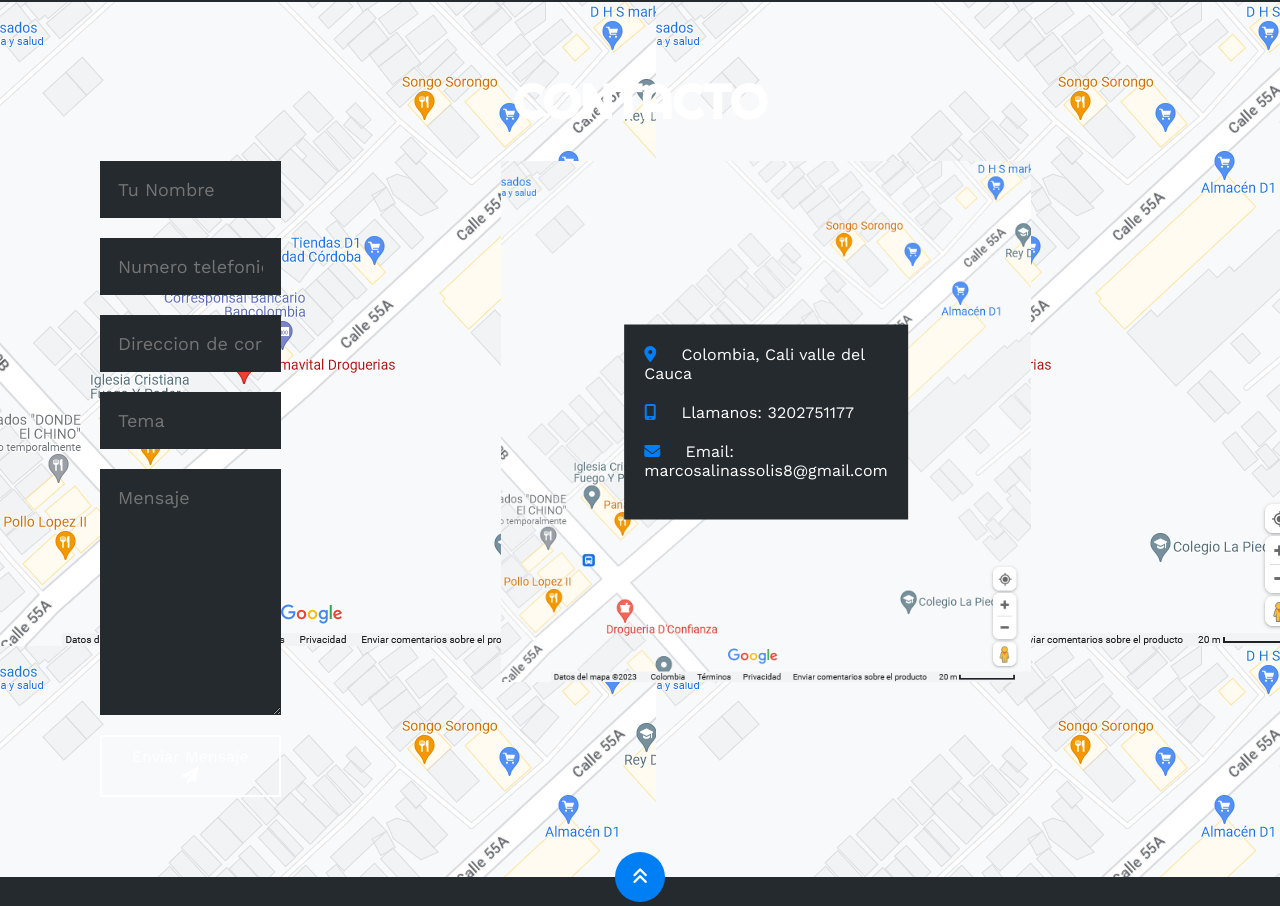
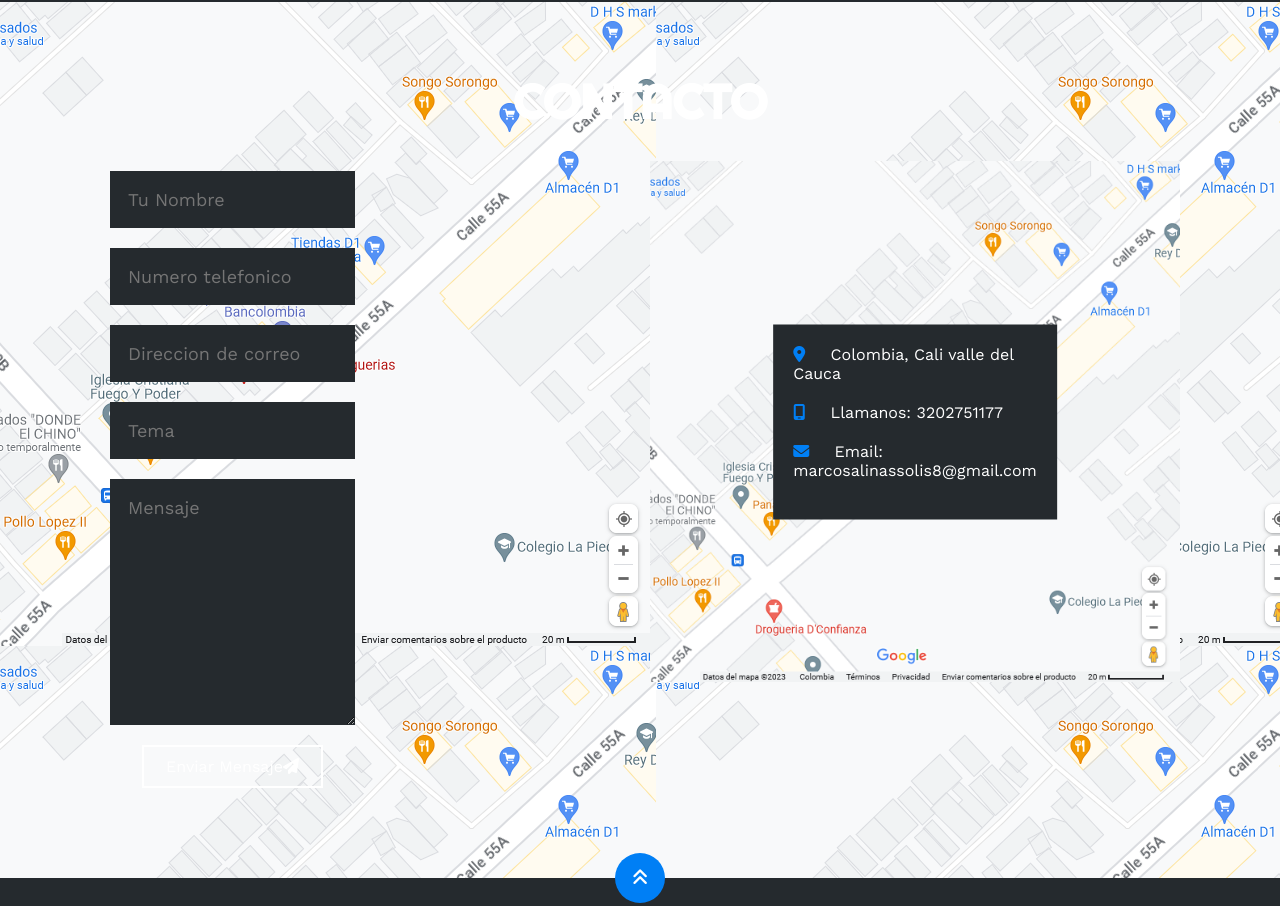
Before and after one commit to marcosali/portafolio, a plain HTML site: page index.html in a window 1280 px wide. Shown: the part 3221-4127 px from the top of the page. Drawn offline with nearby package versions, Linux system fonts and the light colour scheme; files whose address does not match are found by name.

Commit message:
Update index.html

```diff
--- a/index.html
+++ b/index.html
@@ -316,7 +316,7 @@
             <h2>CONTACTO</h2>
             <div class="fila">
                 <!-- Formulario -->
-                <form action="https://formsubmit.co/marcosalinassolis8@gmail.com" method="POST">
+                <form class="col" action="https://formsubmit.co/marcosalinassolis8@gmail.com" method="POST">
                 <div class="col">
                     <input type="text" placeholder="Tu Nombre" name="name" />
                     <input type="text" placeholder="Numero telefonico" name="number" />
```
